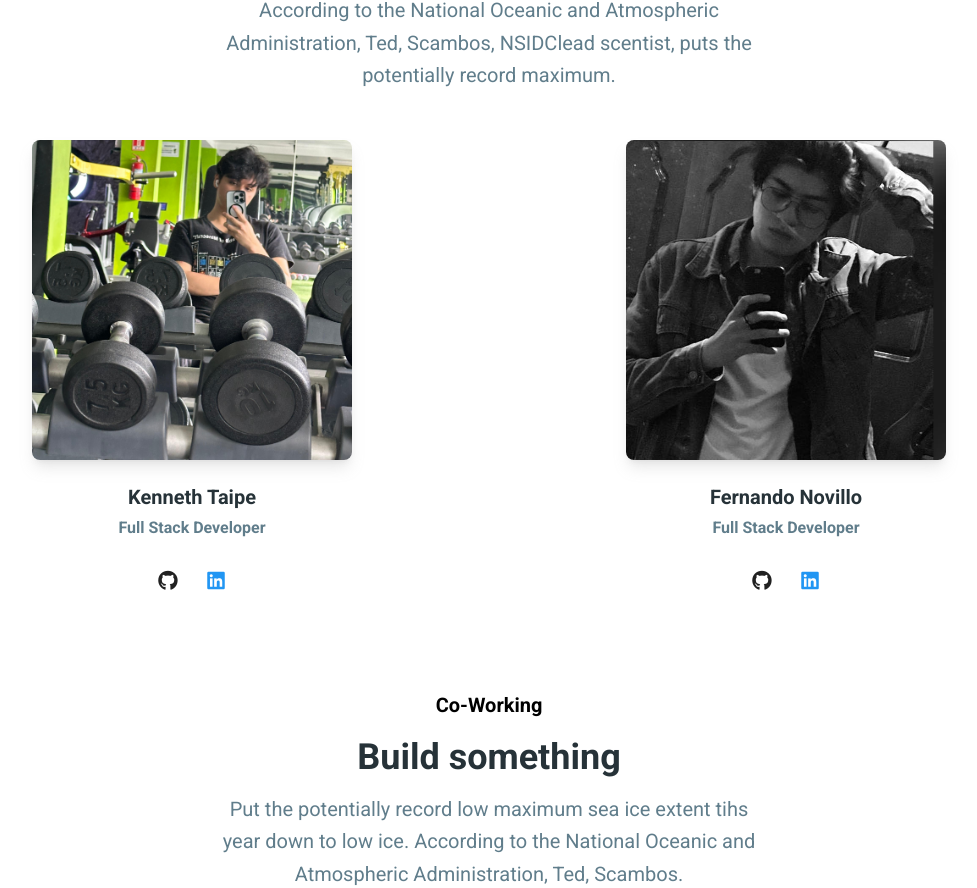
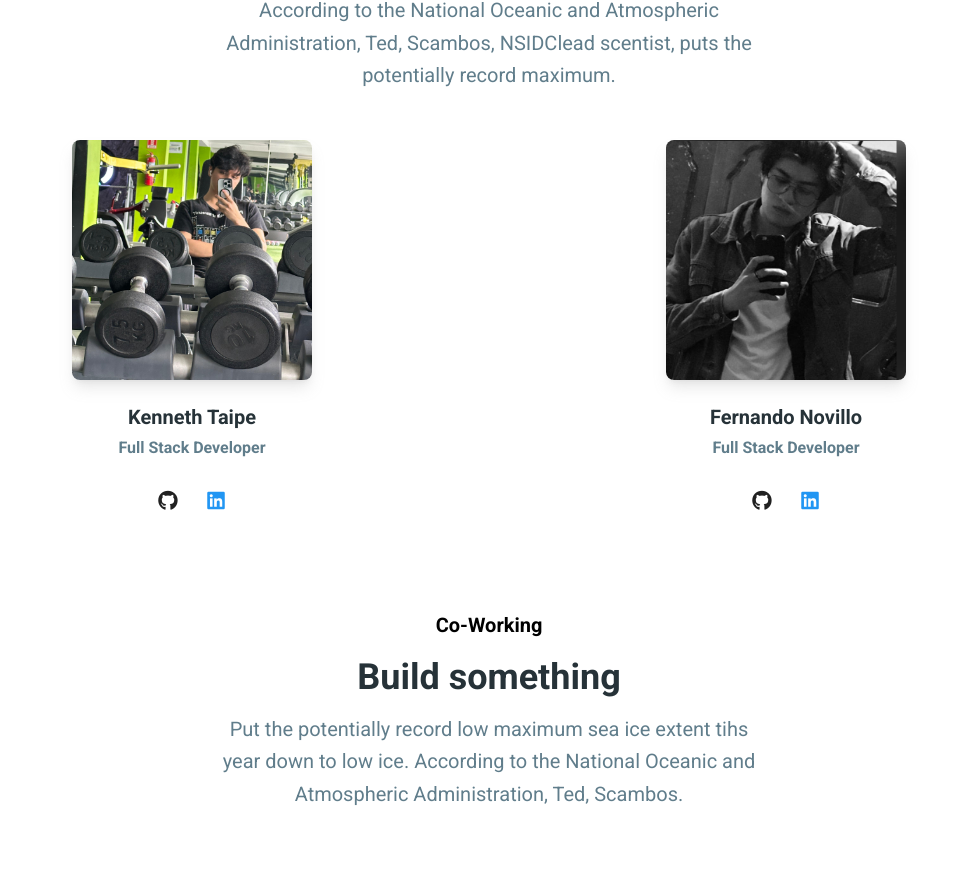
Before and after one commit to KennethTaipe06/FinalFrontend, a React (Vite) app: page /home in a window 1280 px wide. Shown: the part 1798-2686 px from the top of the page, without its empty margins (151-1128 px from the left). Built offline with nearby package versions, Linux system fonts and the light colour scheme.

Commit message:
refactor: ajustar tamaño del componente TeamCard

```diff
--- a/src/widgets/cards/team-card.jsx
+++ b/src/widgets/cards/team-card.jsx
@@ -9,7 +9,7 @@ export function TeamCard({ img, name, position, socials }) {
         alt={name}
         size="md"
         variant="rounded"
-        className="mx-auto my-auto h-80 w-80 shadow-lg shadow-gray-500/25"
+        className="mx-auto my-auto h-60 w-60 shadow-lg shadow-gray-500/25"
       />
       <Typography variant="h5" color="blue-gray" className="mt-6 mb-1">
         {name}
```
